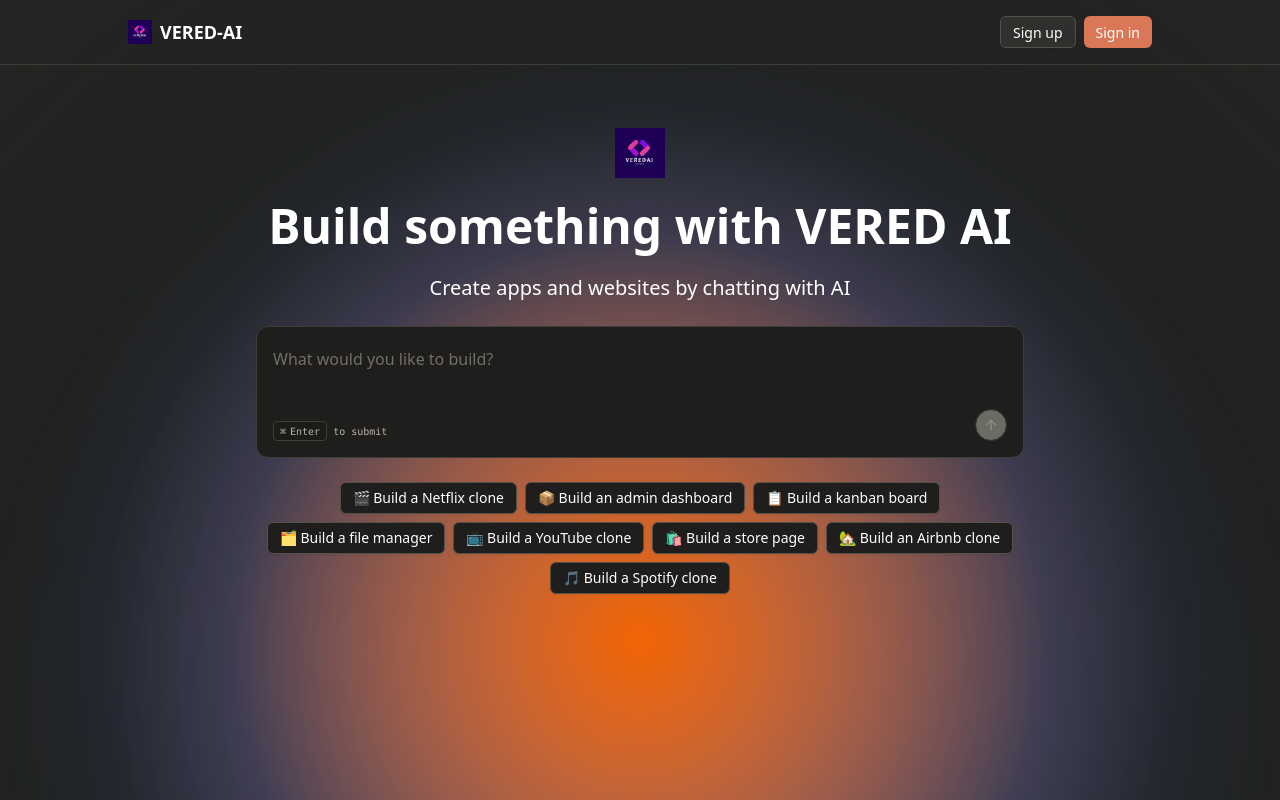
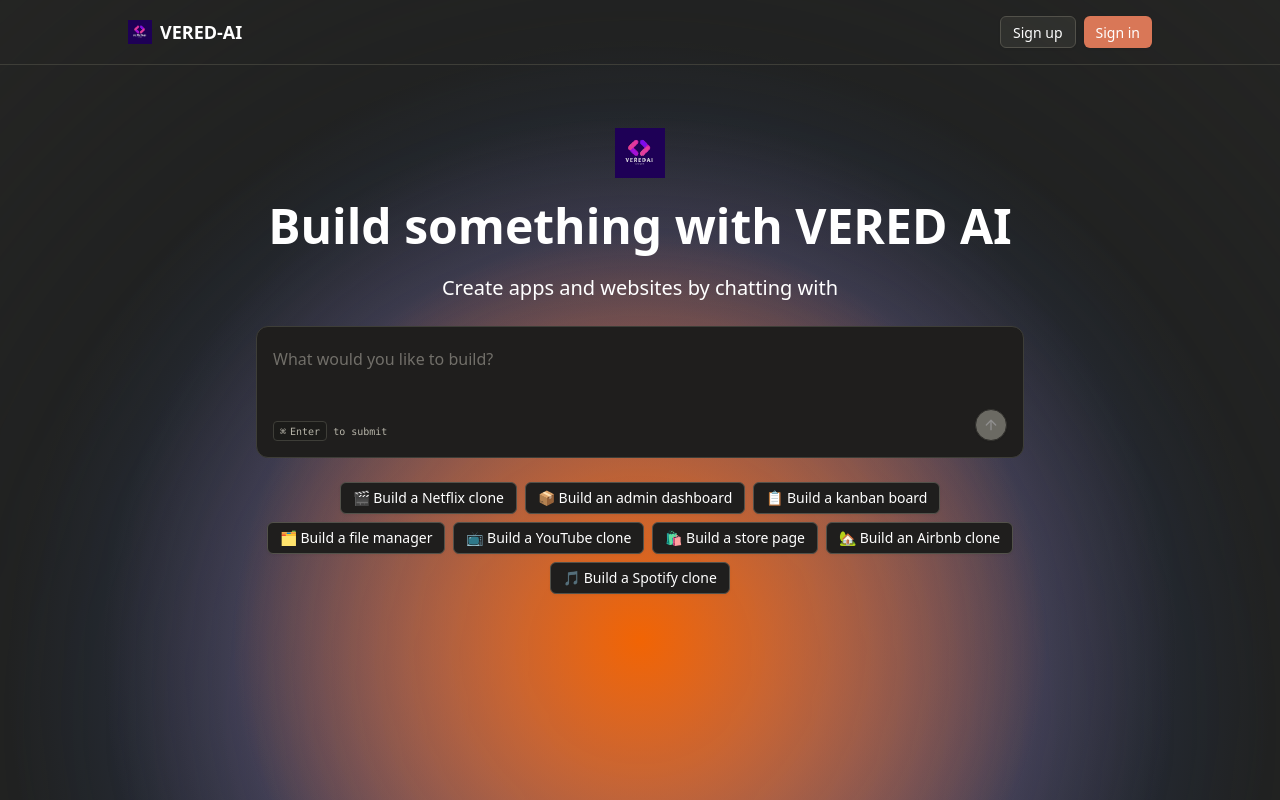
Before and after one commit to ShahenDeveloper/vibe, a Next.js app: page / in a window 1280 px wide. Shown: the top 800 px of the page. Built offline with nearby package versions, Linux system fonts and the light colour scheme; no server answers.

Commit message:
testtttttt
testttttttt

```diff
--- a/src/app/(home)/page.tsx
+++ b/src/app/(home)/page.tsx
@@ -20,7 +20,7 @@
           Build something with VERED AI
         </h1>
         <p className="sm:text-lg text-base md:text-xl text-center text-white">
-          Create apps and websites by chatting with AI
+          Create apps and websites by chatting with
         </p>
         <div className="max-w-3xl mx-auto w-full">
           <ProjectForm />
```
